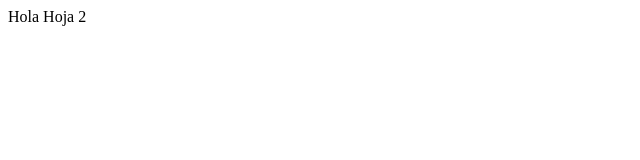
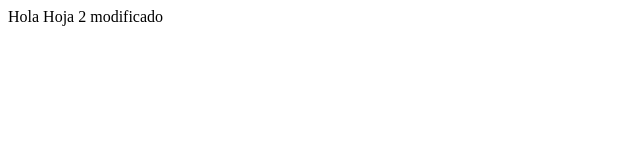
Before and after one commit to jenpronet/hello-world-devops-usach-1, a plain HTML site: page index-2.html in a window 1280 px wide. Shown: the full height of the page, 0-640 px from the left. Drawn offline with Linux system fonts and the light colour scheme.

Commit message:
Tercer commit

```diff
--- a/index-2.html
+++ b/index-2.html
@@ -7,7 +7,7 @@
     <link href="style.css" rel="stylesheet" type="text/css" />
   </head>
   <body>
-    Hola Hoja 2
+    Hola Hoja 2 modificado
     <script src="script.js"></script>
   </body>
 </html>
```
